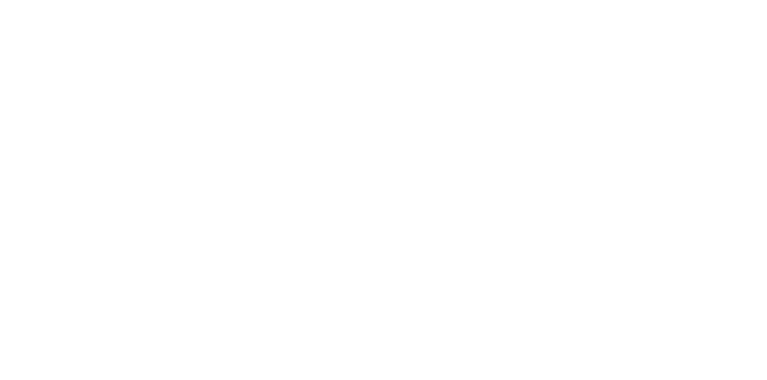
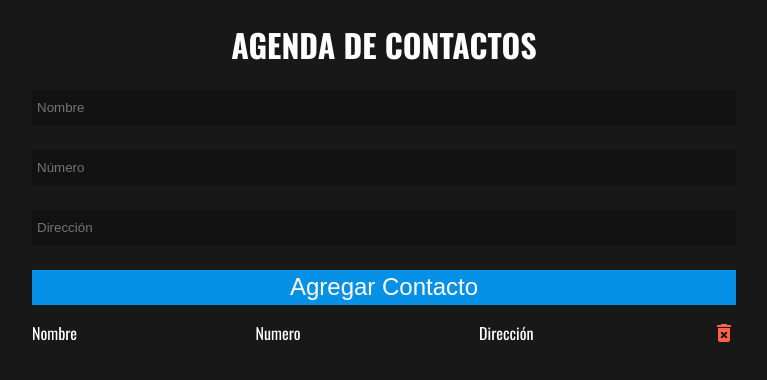
Before and after one commit to MauroBrandan/ContactBook, a plain HTML site: page index.html in a window 1280 px wide. Shown: the whole page, without its empty margins (256-1023 px from the left). Drawn offline with nearby package versions, Linux system fonts and the light colour scheme.

Commit message:
Maquetacion y estilos

```diff
--- a/index.html
+++ b/index.html
@@ -4,9 +4,29 @@
     <meta charset="UTF-8">
     <meta http-equiv="X-UA-Compatible" content="IE=edge">
     <meta name="viewport" content="width=device-width, initial-scale=1.0">
+    <link rel="preconnect" href="https://fonts.gstatic.com">
+    <link href="https://fonts.googleapis.com/css2?family=Oswald:wght@400;700&display=swap" rel="stylesheet">
+    <link href="https://fonts.googleapis.com/icon?family=Material+Icons" rel="stylesheet">
+    <link rel="stylesheet" href="styles.css">
     <title>Agenda de Contactos</title>
 </head>
 <body>
-
+    <header>
+        <h1>AGENDA DE CONTACTOS</h1>
+    </header>
+    <main>
+        <section class="form">
+            <input type="text" placeholder="Nombre">
+            <input type="text" placeholder="Número">
+            <input type="text" placeholder="Dirección">
+            <button>Agregar Contacto</button>
+        </section>
+        <section class="contacts">
+            <p>Nombre</p>
+            <p>Numero</p>
+            <p>Dirección</p>
+            <span class="material-icons">delete_forever</span>
+        </section>
+    </main>
 </body>
 </html>
--- a/styles.css
+++ b/styles.css
@@ -0,0 +1,66 @@
+body {
+    margin: 0;
+    padding: 0;
+    box-sizing: border-box;
+    font-family: 'Oswald', sans-serif;;
+    background-color: #181818;
+    color: white;
+}
+
+h1{
+    display: flex;
+    justify-content: center;
+}
+
+main{
+    display: flex;
+    flex-direction: column;
+    align-items: center;
+}
+
+.form{
+    width: 55%;
+    display: flex;
+    flex-direction: column;
+}
+
+.form input{
+    height: 25px;
+    margin-bottom: 25px;
+    padding: 5px;
+    color: white;
+    background-color: #121212;
+    border: none;
+}
+
+.form input:focus{
+    outline: none;
+}
+
+.form button{
+    width: 100%;
+    height: 35px;
+    font-size: 1.5rem;
+    border: none;
+    color: white;
+    background-color: #0791E6;
+}
+
+.form button:active{
+    box-shadow: 5px 5px 25px 1px rgba(0,0,0,0.51) inset;
+}
+
+.contacts{
+    width: 55%;
+    display: flex;
+    align-items: center;
+    justify-content: space-between;
+}
+
+.contacts span{
+    color: tomato;
+}
+
+.contacts span:hover, .form button:hover{
+    cursor: pointer;
+}
```
